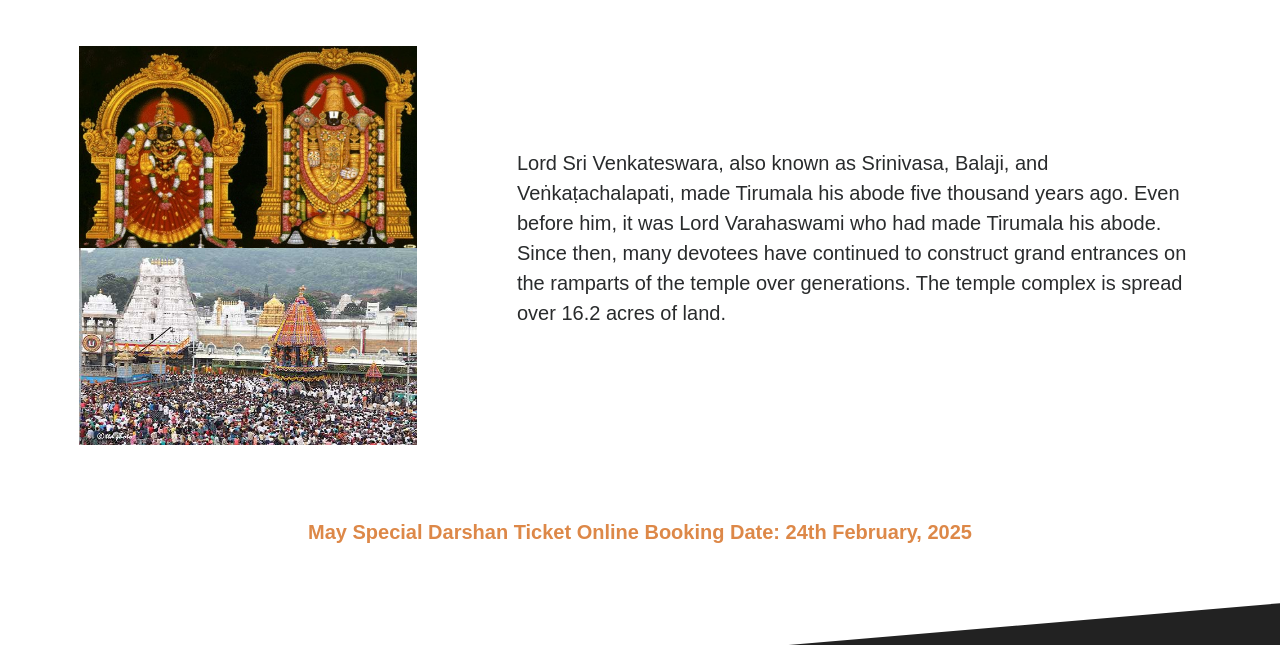
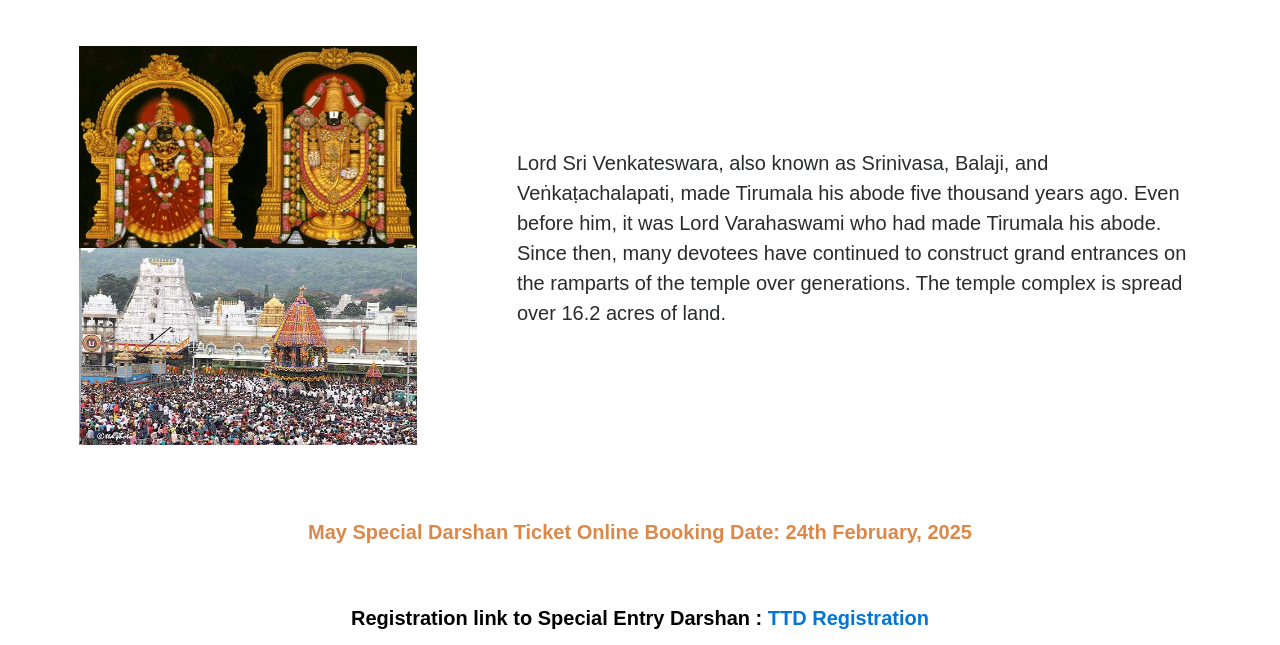
Before and after one commit to 9pavan9/Tirtyatra-1.0.0-site-DND, a plain HTML site: page Andhra Pradesh.html in a window 1280 px wide. Shown: the part 246-891 px from the top of the page. Drawn offline with Linux system fonts and the light colour scheme.

Commit message:
Reg link

```diff
--- a/Andhra Pradesh.html
+++ b/Andhra Pradesh.html
@@ -51,7 +51,11 @@
         <div class="Headlinestext-section">
             <p><strong>May Special Darshan Ticket Online Booking Date: 24th February, 2025</strong></p>
         </div>
+        <div class="Reg-Link">
+            <p>Registration link to Special Entry Darshan : <a href=" https://ttdevasthanams.ap.gov.in/home/dashboard">TTD Registration</a></p>
+        </div>
     </div>
+
 
     <div class="container-fluid footer_bg pb-3">
         <div class="container animate-box">
--- a/styles.css
+++ b/styles.css
@@ -179,6 +179,16 @@
     font-size: 20px;
     font-weight: bold;
     color: #DD8848;
+}
+
+.Reg-Link {
+    text-align: center;
+    padding: 20px 10px;
+    font-size: 20px;
+    font-weight: bold;
+    color: black;
+
+
 }
 .social-icons {
     margin-top: 20px;
```
Also changed, not shown: index.html (+3 -0 lines).
